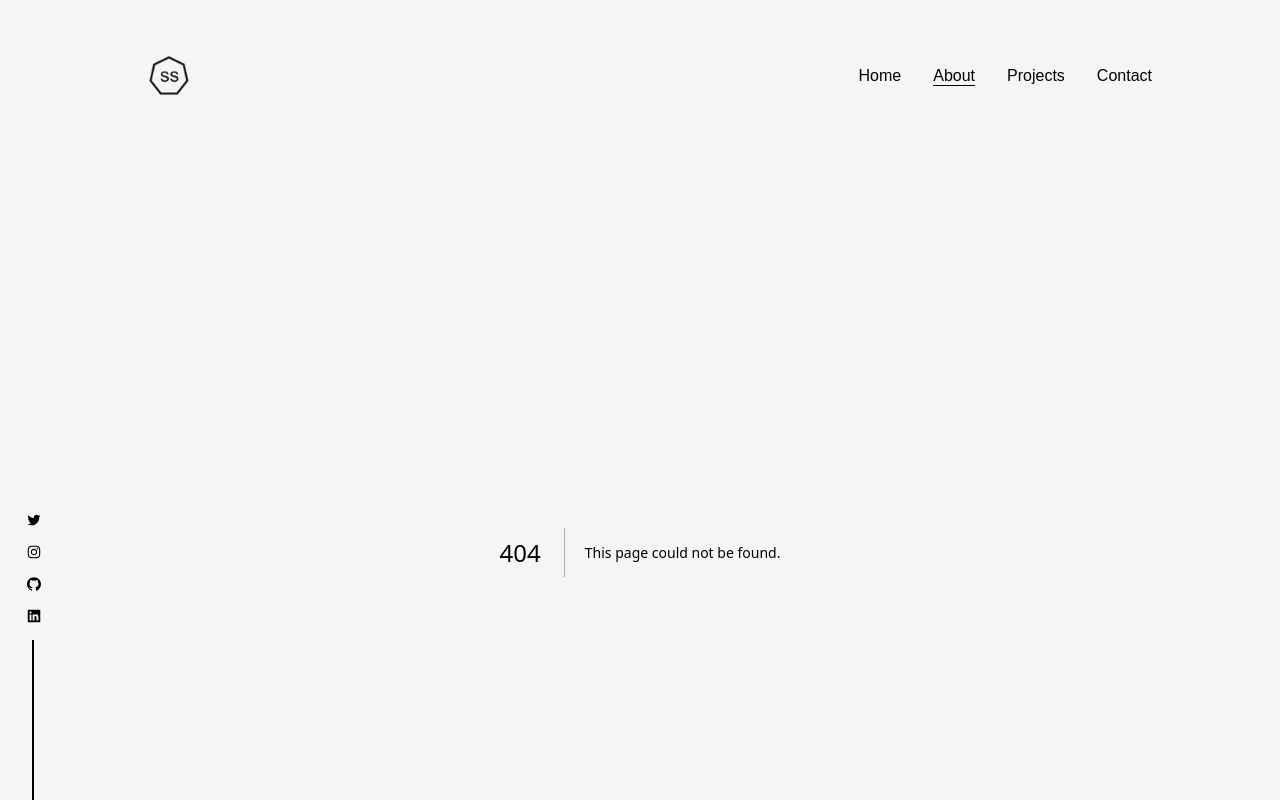
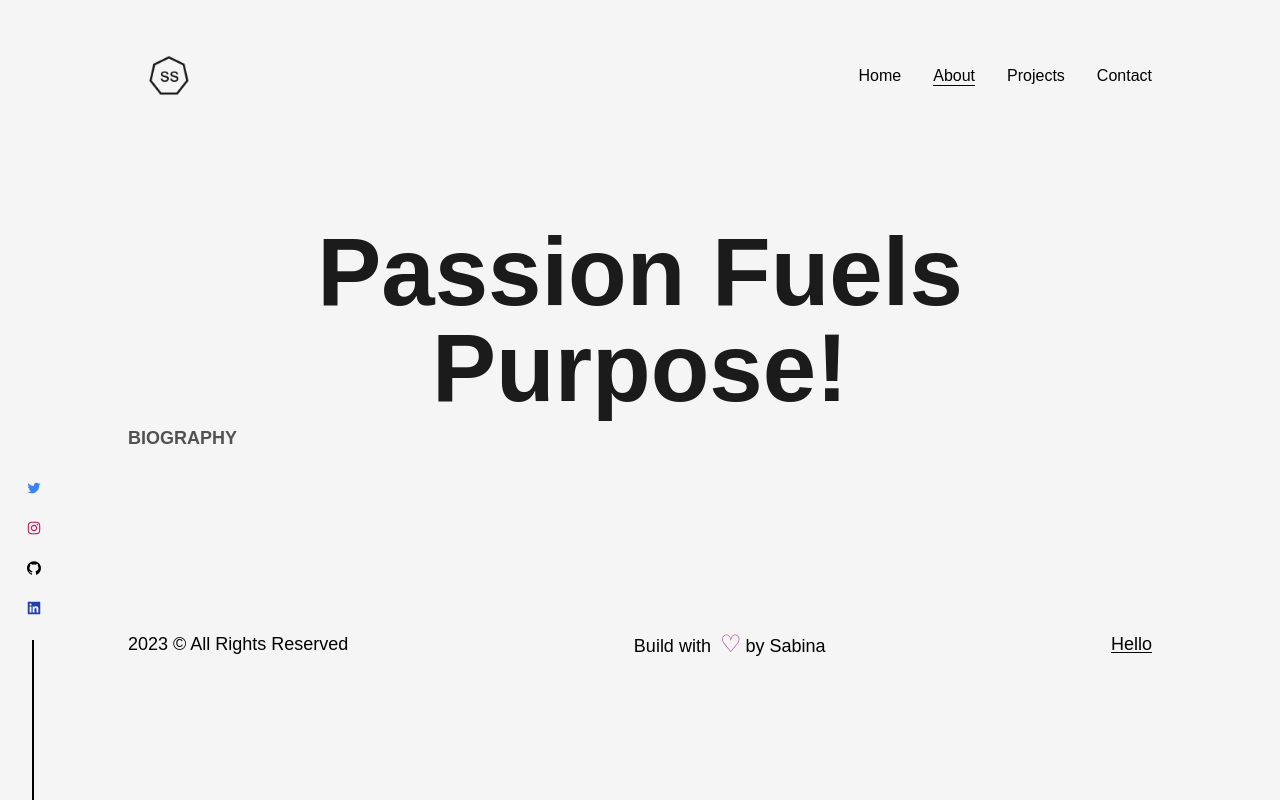
Before and after one commit to sabinashukurova/portfolio, a Next.js app: page /about in a window 1280 px wide. Before the commit this address had no page. Shown: the top 800 px of the page. Built offline with nearby package versions, Linux system fonts and the light colour scheme; a web font is replaced by a local one.

Commit message:
fix: i changed icon

```diff
--- a/src/components/Footer.tsx
+++ b/src/components/Footer.tsx
@@ -10,7 +10,7 @@ const Footer = () => {
         <div>
           Build with <span className='text-primary text-2xl px-1'>&#9825;</span>by&nbsp;<Link href={"/"}>Sabina</Link>
         </div>
-        <Link href={""} target={"_blank"} className="underline underline-offset-2">Say Hello</Link>
+        <Link href={""} target={"_blank"} className="underline underline-offset-2">Hello</Link>
       </Layout>
     </footer>
   )
--- a/src/components/Icon.tsx
+++ b/src/components/Icon.tsx
@@ -1,18 +1,49 @@
 import React from 'react'
-import Link from 'next/link'
 import { AiOutlineTwitter, AiOutlineInstagram, AiOutlineGithub, AiFillLinkedin } from 'react-icons/ai';
 import { motion } from 'framer-motion';
 
 const Icon = () => {
   return (
     <div className='fixed left-6 bottom-40 mb-19'>
-      <div className='relative group ml-0.5'>
-        <motion.a href={"https://twitter.com/s_sabiiina"} target={"_blank"} whileHover={{y: -2}} ><AiOutlineTwitter className='mb-4' /></motion.a>
-        <motion.a href={"https://www.instagram.com/sh_sabiina/"} target={"_blank"} whileHover={{y: -2}} ><AiOutlineInstagram className='mb-4' /></motion.a>
-        <motion.a href={"https://github.com/sabinashukurova"} target={"_blank"} whileHover={{y: 2}} ><AiOutlineGithub className='mb-4' /></motion.a>
-        <motion.a href={"/"} target={"_blank"} whileHover={{y: 2}} ><AiFillLinkedin className='mb-4' /></motion.a>
+      <div className='relative group ml-0.5' >
+        <motion.div
+          className='w-10 h-10'
+          whileHover={{ scale: 1.2 }}
+          whileTap={{
+            scale: 0.8,
+            borderRadius: "100%",
+          }}>
+          <motion.a href={"https://twitter.com/s_sabiiina"} target={"_blank"}><AiOutlineTwitter className='mb-4 text-blue-500' /></motion.a>
+        </motion.div>
+        <motion.div
+          className='w-10 h-10'
+          whileHover={{ scale: 1.2 }}
+          whileTap={{
+            scale: 0.8,
+            borderRadius: "100%",
+          }}>
+          <motion.a href={"https://www.instagram.com/sh_sabiina/"} target={"_blank"}><AiOutlineInstagram className='mb-4 text-pink-700' /></motion.a>
+        </motion.div>
+        <motion.div
+          className='w-10 h-10'
+          whileHover={{ scale: 1.2 }}
+          whileTap={{
+            scale: 0.8,
+            borderRadius: "100%",
+          }}>
+          <motion.a href={"https://github.com/sabinashukurova"} target={"_blank"}><AiOutlineGithub className='mb-4' /></motion.a>
+        </motion.div>
+        <motion.div
+          className='w-10 h-10'
+          whileHover={{ scale: 1.2 }}
+          whileTap={{
+            scale: 0.8,
+            borderRadius: "100%",
+          }}>
+          <motion.a href={"/"} target={"_blank"}><AiFillLinkedin className='mb-4 text-blue-800' /></motion.a>
+        </motion.div>
       </div>
-        <div className='h-60 w-0.5 bg-black absolute left-2'>&nbsp;</div>
+      <div className='h-60 w-0.5 bg-black absolute left-2'>&nbsp;</div>
     </div>
   )
 }
--- a/src/components/ImageHome.tsx
+++ /dev/null
@@ -1,21 +0,0 @@
-import React from 'react'
-import Image from 'next/image'
-import developer from '../../public/developer.png'
-import Link from 'next/link'
-
-const ImageHome = () => {
-    return (
-        <div className='fixed left-4 bottom-4 flex items-center justify-center overflow-hidden'>
-            <div className='w-48 h-auto flex items-center justify-center relative'>
-                <Image
-                    src={developer}
-                    alt={"logo"}
-                    className='fill-dark animate-spin-slow'
-                />
-                <Link href={"mailto:abcd@gmail.com"} className="flex items-center justify-center absolute left-1/2 top-1/2 -translate-x-1/2 -translate-y-1/2 bg-dark text-light shadow-md border border-solid border-dark w-20 h-20 rounded-full font-semibold hover:bg-light hover:text-dark">Hire me</Link>
-            </div>
-        </div>
-    )
-}
-
-export default ImageHome
--- a/src/components/Logo.tsx
+++ b/src/components/Logo.tsx
@@ -9,24 +9,17 @@ const Motion = motion(Link)
 const Logo = () => {
     return (
         <div className='flex items-center justify-center mt-2'>
-            {/* <Motion
-            href={"/"}
-            className='w-16 h-16 bg-dark text-light flex items-center justify-center rounded-full font-bold text-2xl'
-            whileHover={{
-                backgroundColor: ["#121212", "rgba(131,58,180,1)", "rgba(253,29,29,1)", "rgba(252,176,69,1)", "rgba(131,58,180,1)", "#121212"],
-                transition:{duration:1, repeat: Infinity}
-            }}>SS</Motion> */}
             <Motion
                 href={""}
-                whileHover={{ scale: 1.2,
-                    // rotate: 360
+                whileHover={{
+                    scale: 1.2,
                 }}
                 whileTap={{
                     scale: 0.8,
                     borderRadius: "100%",
                 }}
                 className='w-20 h-20'
-                >
+            >
                 <Image
                     src={logo}
                     alt={"logo"}
--- /dev/null
+++ b/src/pages/about.tsx
@@ -0,0 +1,27 @@
+import AnimatedText from '@/components/AnimatedText'
+import Layout from '@/components/Layout'
+import Head from 'next/head'
+import React from 'react'
+
+const about = () => {
+    return (
+        <>
+            <Head>
+                <title>Sabina | About Page</title>
+                <meta name='description' content='any description' />
+            </Head>
+            <main className='w-full flex flex-col items-center justify-center'>
+                <Layout className="pt-16">
+                    <AnimatedText text="Passion Fuels Purpose!" />
+                    <div className='grid grid-cols-8 w-full gap-16'>
+                        <div className='col-span-3 flex flex-col items-start justify-start'>
+                            <h2 className='mb-4 text-lg font-bold uppercase text-dark/75'>Biography</h2>
+                        </div>
+                    </div>
+                </Layout>
+            </main>
+        </>
+    )
+}
+
+export default about
--- a/src/pages/index.tsx
+++ b/src/pages/index.tsx
@@ -1,5 +1,4 @@
 import AnimatedText from "@/components/AnimatedText";
-import ImageHome from "@/components/ImageHome";
 import Layout from "@/components/Layout";
 import Image from "next/image";
 import Link from "next/link";
@@ -31,15 +30,13 @@ export default function Home() {
                 Resume
                 <BsBoxArrowUpRight className="w-6 ml-1" />
               </Link>
-              <Link href="mailto:shukurova.sebine@gmail.com" target={"_blank"} className="ml-4 text-lg font-medium capitalize text-dark underline">Contact</Link>
             </div>
           </div>
         </div>
       </Layout>
-      <ImageHome />
       <div className="absolute right-8 bottom-8 inline-block w-24">
         <Image
-          src={lightBulb} alt="Light Bulb" className="w-full h-auto"
+          src={""} alt="Light Bulb" className="w-full h-auto"
         />
       </div>
     </main>
```
